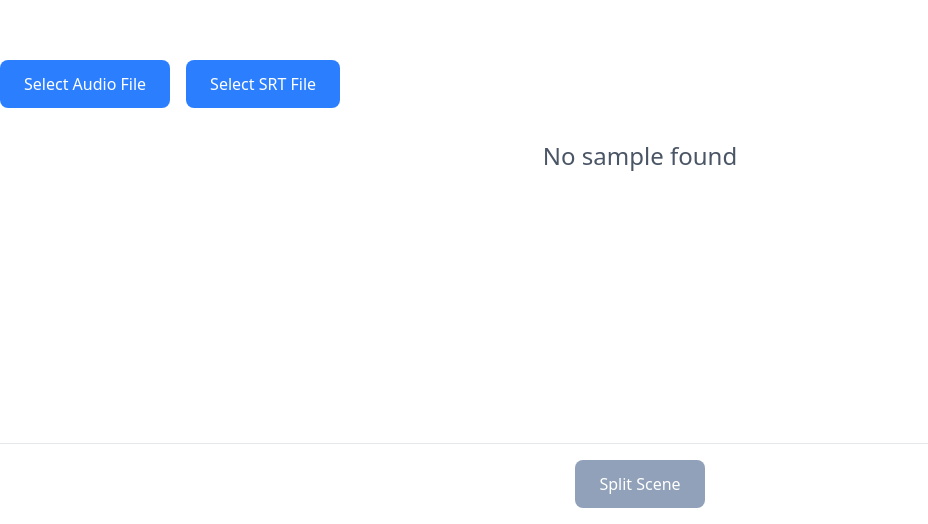
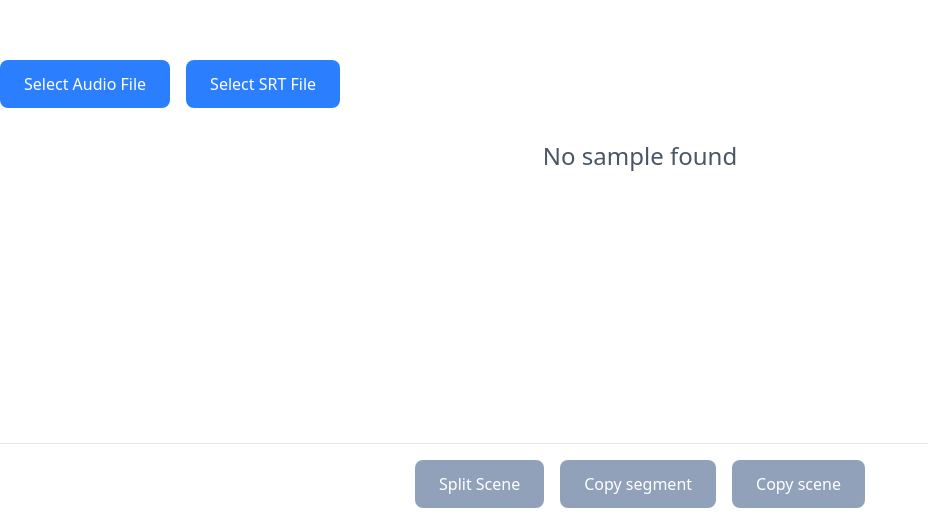
Before and after one commit to buffmail/shadowSpeaker, a Next.js app: page / in a window 1280 px wide. Shown: the part 276-800 px from the top of the page, without its empty margins (0-928 px from the left). Built offline with nearby package versions, Linux system fonts and the light colour scheme.

Commit message:
add copy segment.

```diff
--- a/src/app/page.tsx
+++ b/src/app/page.tsx
@@ -742,6 +742,43 @@ export default function Home() {
           >
             Split Scene
           </button>
+          <button
+            onClick={async () => {
+              const segment = segments[segIndex];
+              if (!segment) {
+                return;
+              }
+              try {
+                await navigator.clipboard.writeText(segment.text);
+              } catch (err) {
+                console.error("Clipboard copy error:", err);
+              }
+            }}
+            className="cursor-pointer bg-slate-400 hover:bg-slate-500 text-white px-6 py-3 rounded-lg font-medium transition-colors"
+          >
+            Copy segment
+          </button>
+          <button
+            onClick={async () => {
+              const segment = segments[segIndex];
+              if (!segment) {
+                return;
+              }
+              const sceneId = segment.sceneId;
+              const scene = segments.filter(
+                (segment) => segment.sceneId === sceneId
+              );
+              const sceneText = scene.map((segment) => segment.text).join("\n");
+              try {
+                await navigator.clipboard.writeText(sceneText);
+              } catch (err) {
+                console.error("Clipboard copy error:", err);
+              }
+            }}
+            className="cursor-pointer bg-slate-400 hover:bg-slate-500 text-white px-6 py-3 rounded-lg font-medium transition-colors"
+          >
+            Copy scene
+          </button>
         </div>
       </div>
     </main>
```
